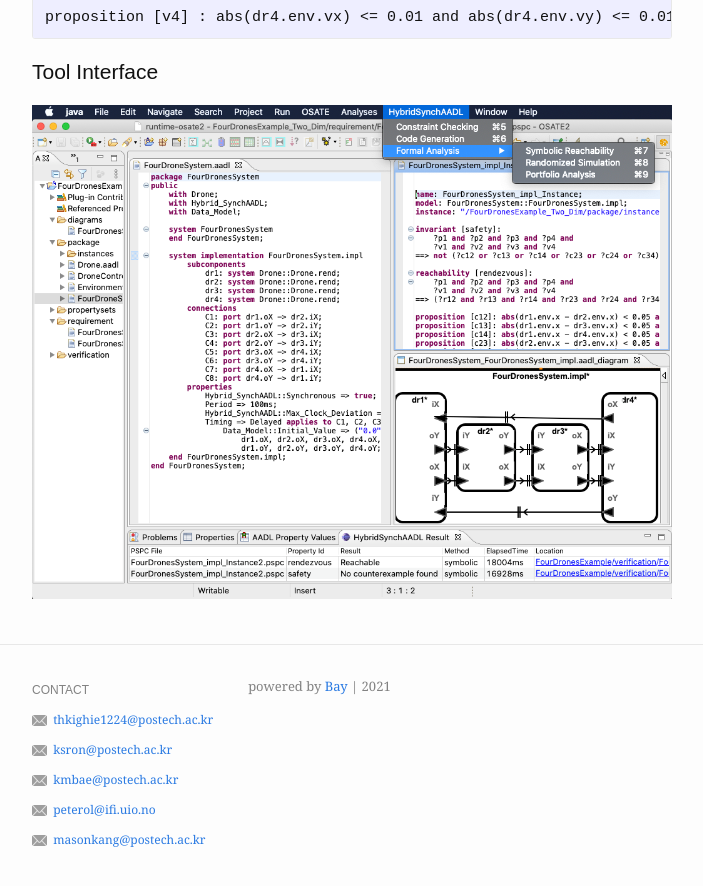
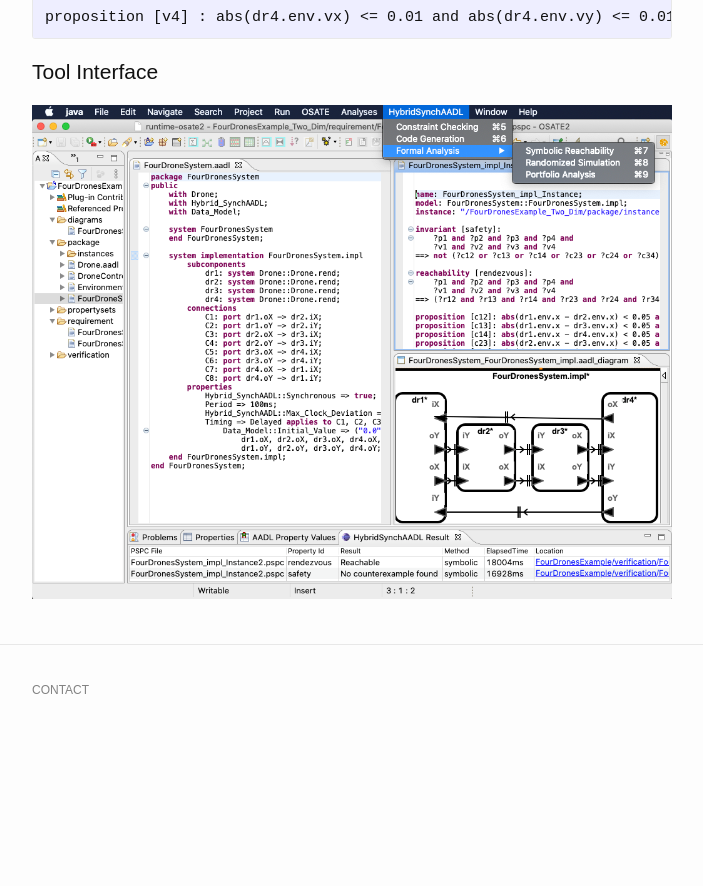
Before and after one commit to hybridsynchaadl/hybridsynchaadl.github.io, a Jekyll site: the page built from index.md, in a window 1280 px wide and 900 px high, scrolled down 3340 px. Shown: the top 886 px of the window, without its empty margins (288-991 px from the left). Built offline with Jekyll 4.4.1, drawn with Linux system fonts in a browser that asks for light colours; after the commit the page ends 4090 px from its top, so only the background shows below that.

```diff
--- a/_config.yml
+++ b/_config.yml
@@ -20,23 +20,8 @@ header:
       slug: /work
 
 footer:
-  show_powered_by: true
+  show_powered_by: false
   contact:
-    - name: Email
-      value: thkighie1224@postech.ac.kr
-      link: mailto:thkighie1224@postech.ac.kr
-    - name: Email
-      value: ksron@postech.ac.kr
-      link: mailto:ksron@postech.ac.kr
-    - name: Email
-      value: kmbae@postech.ac.kr
-      link: mailto:kmbae@postech.ac.kr
-    - name: Email
-      value: peterol@ifi.uio.no
-      link: mailto:peterol@ifi.uio.no
-    - name: Email
-      value: masonkang@postech.ac.kr
-      link: mailto:masonkang@postech.ac.kr
 
 # Build settings
 markdown: kramdown
```
